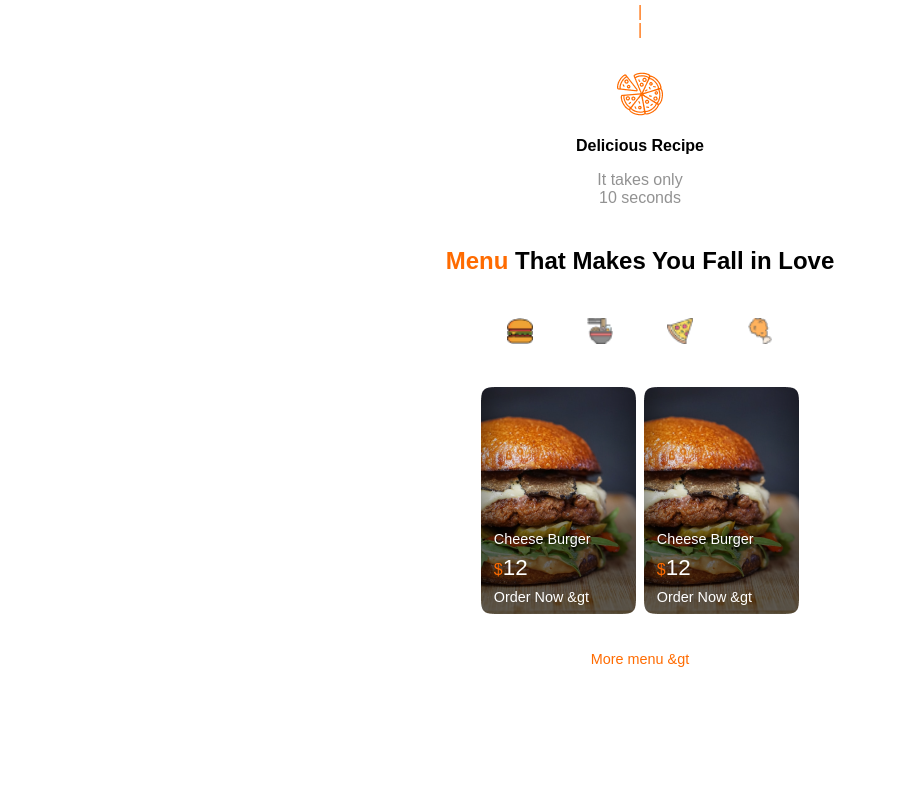
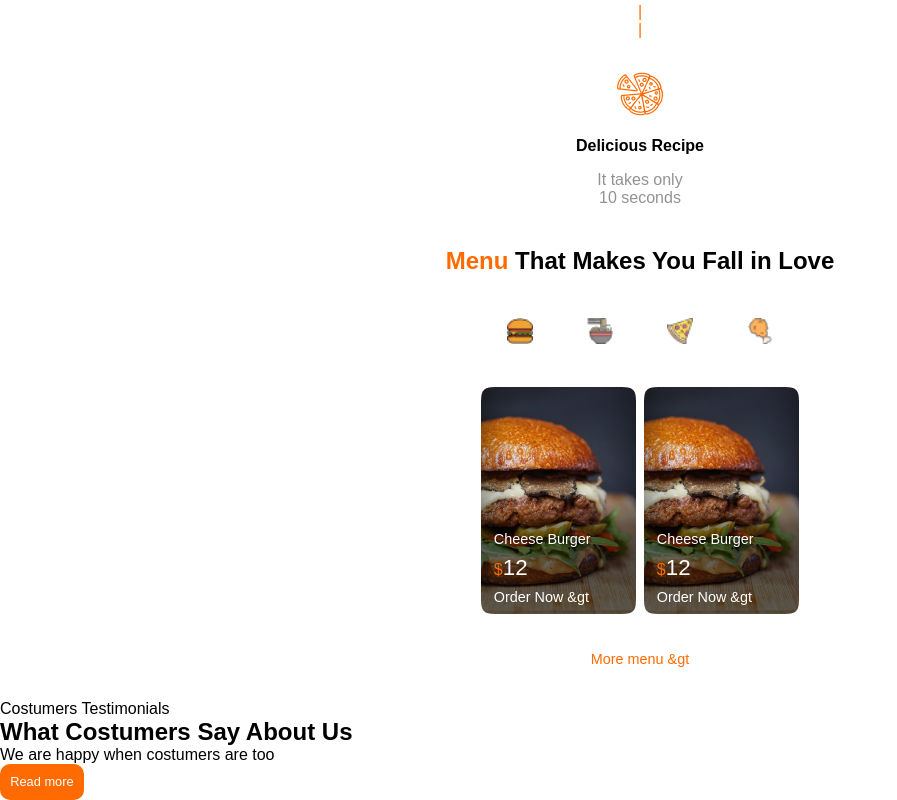
Before and after one commit to bandeira-de-melo/foodie-website, a React (Create React App) app: page / in a window 1280 px wide. Shown: the part 2506-3306 px from the top of the page, without its empty margins (0-897 px from the left). Before the commit the page ends 3206 px from the top, so only its background shows below. Built offline with nearby package versions, Linux system fonts and the light colour scheme.

Commit message:
Add TestimonialsSection Component

```diff
--- a/src/App.tsx
+++ b/src/App.tsx
@@ -4,6 +4,7 @@ import BrandsSection from "./components/BrandsSection";
 import OrderSection from "./components/OrderSection";
 import StepsSection from "./components/StepsSection";
 import MenuSection from "./components/MenuSection";
+import TestimonialsSection from "./components/TestimonialsSection";
 
 
 function App() {
@@ -15,6 +16,7 @@ function App() {
       <OrderSection />
       <StepsSection />
       <MenuSection />
+      <TestimonialsSection />
     </div>
   );
 }
--- /dev/null
+++ b/src/components/TestimonialsSection.tsx
@@ -0,0 +1,20 @@
+import React from 'react'
+import ButtonCTA from './ButtonCTA'
+
+function TestimonialsSection() {
+  return (
+    <section className="testimonials-section">
+      <div className="testimonials-section__intro">
+        <p>Costumers Testimonials</p>
+        <h2>What <span> Costumers </span>Say About Us</h2>
+        <p>We are happy when costumers are too</p>
+        <ButtonCTA text="Read more"/>
+      </div>
+      <div className="testimonials-section__cards">
+
+      </div>
+    </section>
+  )
+}
+
+export default TestimonialsSection
```
